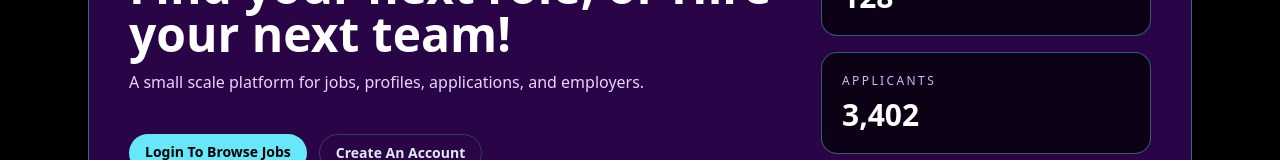
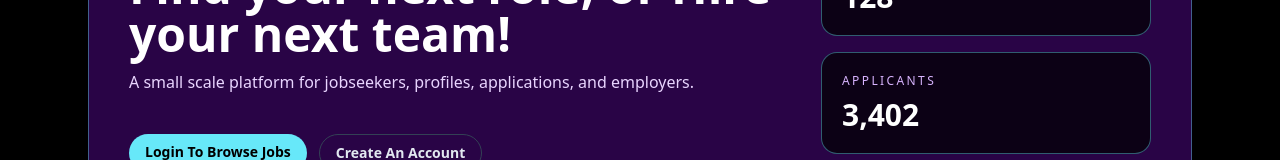
Before and after one commit to JazmynNathaniel/Capstone-Project---Job-Board, a React (Vite) app in the folder frontend/: page / in a window 1280 px wide. Shown: the part 379-539 px from the top of the page. Built offline with nearby package versions, Linux system fonts and the light colour scheme; no server answers.

Commit message:
changed some text on the landing, page. Might change it again later.

```diff
--- a/frontend/src/pages/Home.jsx
+++ b/frontend/src/pages/Home.jsx
@@ -9,7 +9,7 @@ export default function Home() {
           <p className="eyebrow">Somedeed Job Board</p>
           <h1 className="title">Find your next role, or Hire your next team!</h1>
           <p className="subtitle">
-            A small scale platform for jobs, profiles, applications, and
+            A small scale platform for jobseekers, profiles, applications, and
             employers.
           </p>
           <div className="actions">
```
